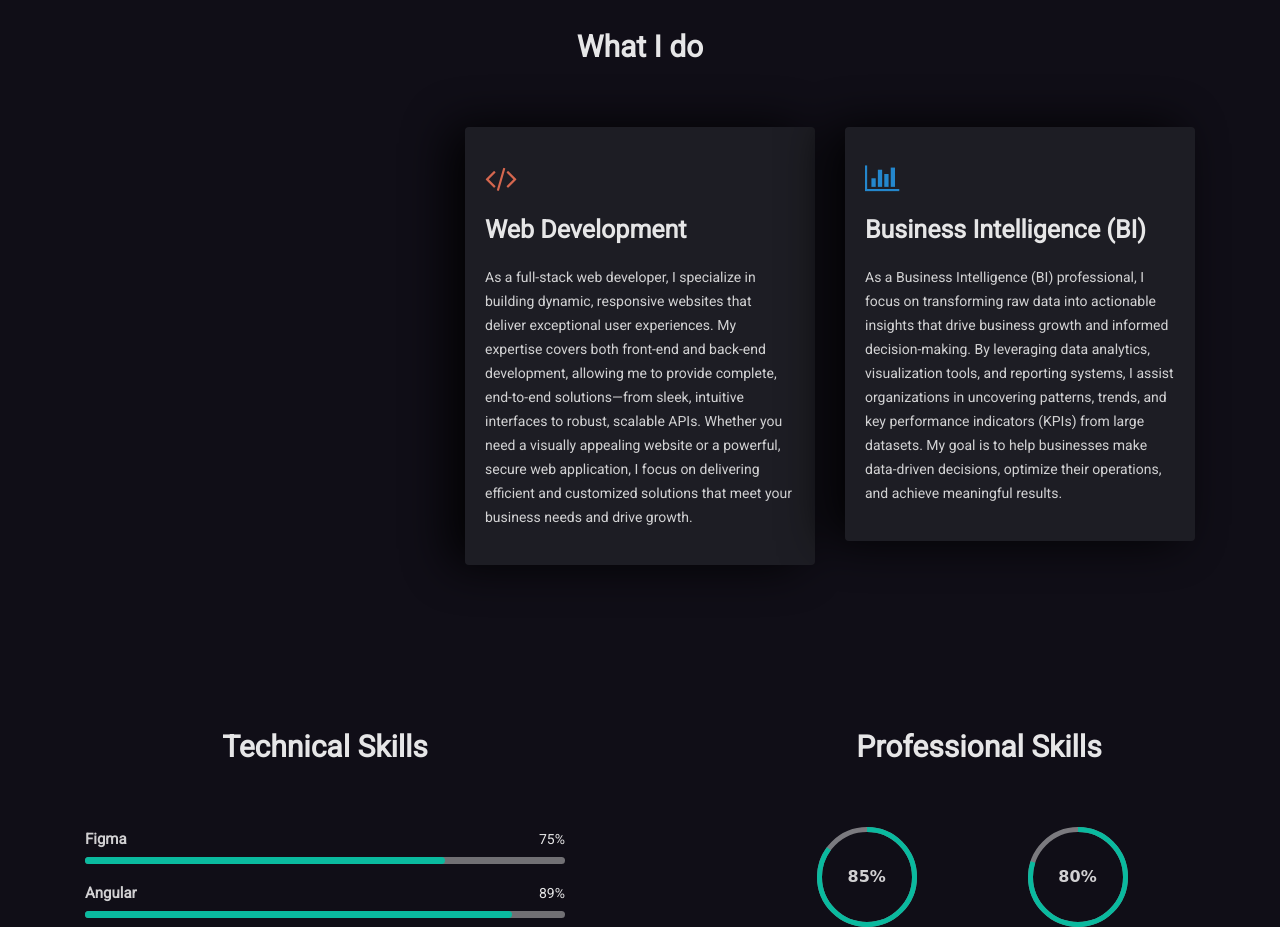
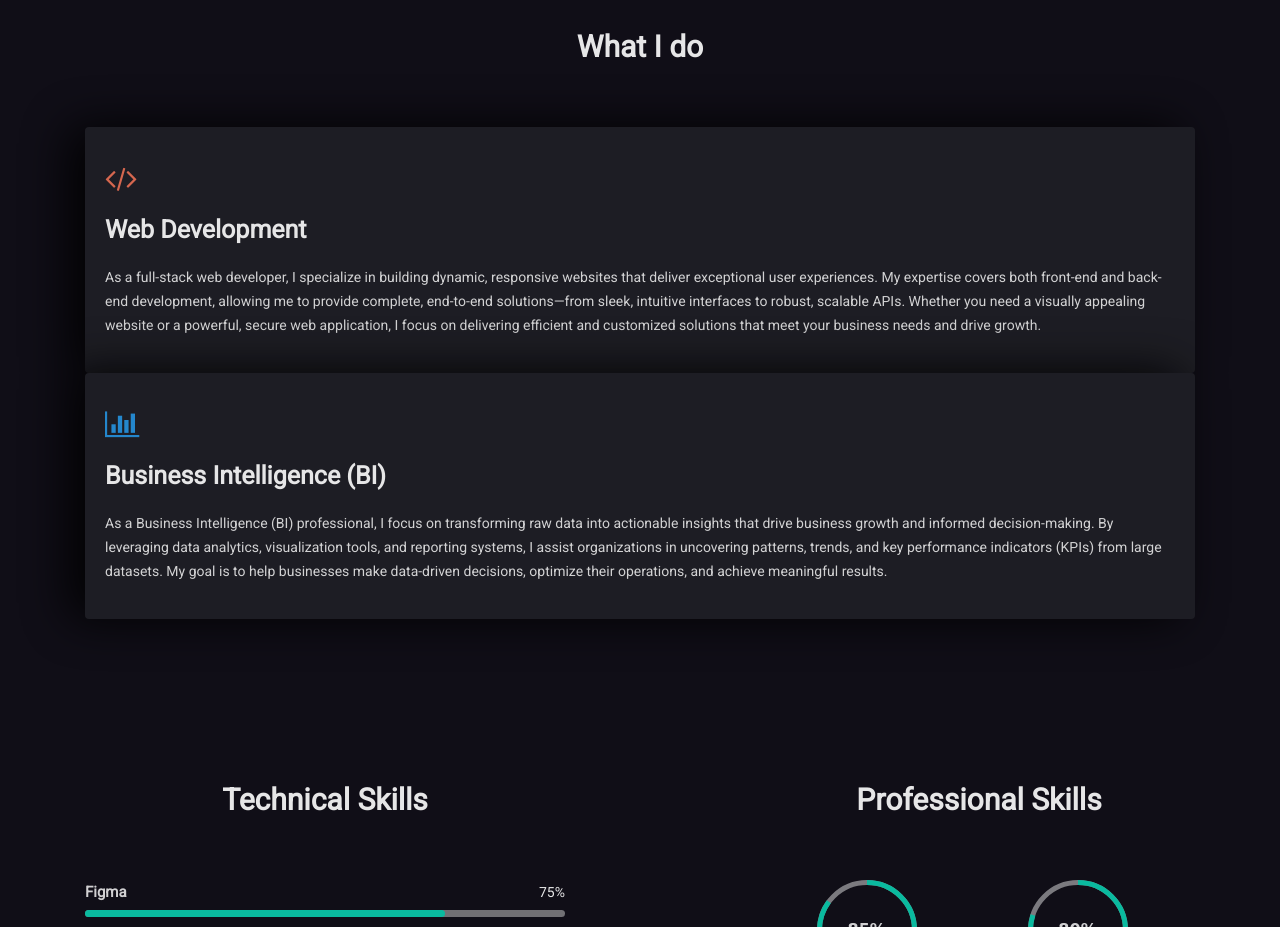
Before and after one commit to haythemmahouachi/haythemmahouachi, a plain HTML site: page index.html in a window 1280 px wide. Shown: the part 1540-2467 px from the top of the page. Drawn offline with Linux system fonts and the light colour scheme; some packages are replaced by stand-ins of ours; files that its build step writes are made by us from their sources; files whose address does not match are found by name.

Commit message:
index.html

```diff
--- a/index.html
+++ b/index.html
@@ -199,9 +199,8 @@
                     <div class="col-sm-12 text-center section-title wow fadeInUp" data-wow-duration="0.8s" data-wow-delay="0.2s">
                         <h3>What I do</h3>
                     </div>
-                    <div class="col-sm-4"></div>
 
-                    <div class="col-sm-4">
+                    <div class="col-sm-12">
                         <div class="mh-service-item shadow-1 dark-bg wow fadeInUp" data-wow-duration="0.8s" data-wow-delay="0.5s">
                             <i class="fa fa-code iron-color"></i>
                             <h3>Web Development</h3>
@@ -209,14 +208,13 @@
                                 As a full-stack web developer, I specialize in building dynamic, responsive websites that deliver exceptional user experiences. My expertise covers both front-end and back-end development, allowing me to provide complete, end-to-end solutions—from sleek, intuitive interfaces to robust, scalable APIs. Whether you need a visually appealing website or a powerful, secure web application, I focus on delivering efficient and customized solutions that meet your business needs and drive growth.                            </p>
                         </div>
                     </div>
-                    <div class="col-sm-4">
+                    <div class="col-sm-12">
                         <div class="mh-service-item shadow-1 dark-bg wow fadeInUp" data-wow-duration="0.8s" data-wow-delay="0.7s">
                             <i class="fa fa-bar-chart sky-color"></i>
                             <h3>Business Intelligence (BI)</h3>
                             <p>
                                 As a Business Intelligence (BI) professional, I focus on transforming raw data into actionable insights that drive business growth and informed decision-making. By leveraging data analytics, visualization tools, and reporting systems, I assist organizations in uncovering patterns, trends, and key performance indicators (KPIs) from large datasets. My goal is to help businesses make data-driven decisions, optimize their operations, and achieve meaningful results.                        </div>
                     </div>
-                    <div class="col-sm-4"></div>
 
                 </div>
             </div>
```
